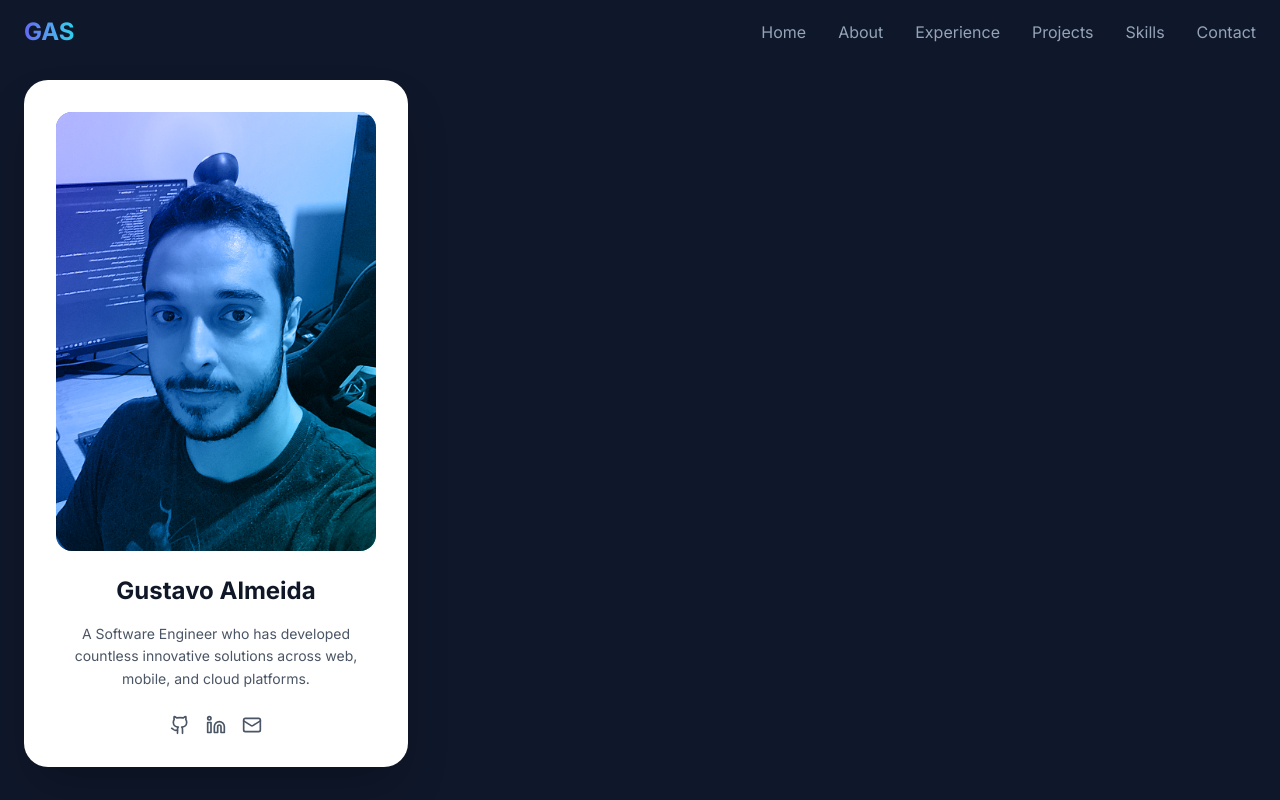
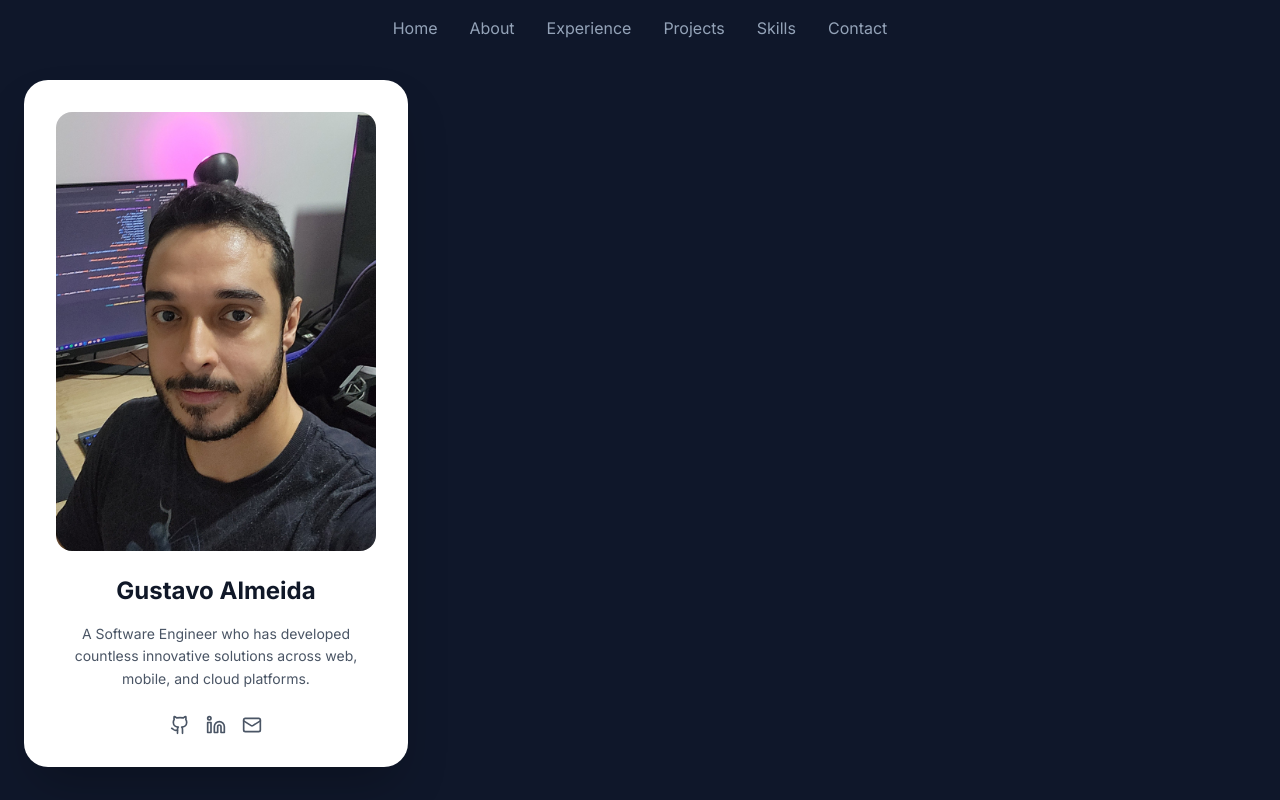
Before and after one commit to gustavoggs95/portfolio, a React (Vite) app: page / in a window 1280 px wide. Shown: the top 800 px of the page. Built offline with nearby package versions, Linux system fonts and the light colour scheme.

Commit message:
Update profile card and header layout

```diff
--- a/src/components/Header.tsx
+++ b/src/components/Header.tsx
@@ -29,14 +29,7 @@ export function Header() {
       }`}
     >
       <nav className="container mx-auto px-6 py-4">
-        <div className="flex items-center justify-between">
-          <a
-            href="#home"
-            className="text-2xl font-bold bg-gradient-to-r from-primary to-secondary bg-clip-text text-transparent"
-          >
-            GAS
-          </a>
-
+        <div className="flex items-center justify-center">
           {/* Desktop Navigation */}
           <ul className="hidden md:flex items-center gap-8">
             {navLinks.map((link) => (
--- a/src/components/Hero.tsx
+++ b/src/components/Hero.tsx
@@ -22,11 +22,10 @@ export function Hero() {
               <div className="bg-white rounded-3xl p-8 shadow-2xl max-w-sm">
                 {/* Profile Image */}
                 <div className="relative mb-6 overflow-hidden rounded-2xl">
-                  <div className="absolute inset-0 bg-gradient-to-br from-primary to-secondary opacity-90"></div>
                   <img
                     src={profileImage}
                     alt="Gustavo Almeida"
-                    className="relative w-full h-auto object-cover mix-blend-luminosity hover:mix-blend-normal transition-all duration-500"
+                    className="relative w-full h-auto object-cover"
                   />
                 </div>
 
```
